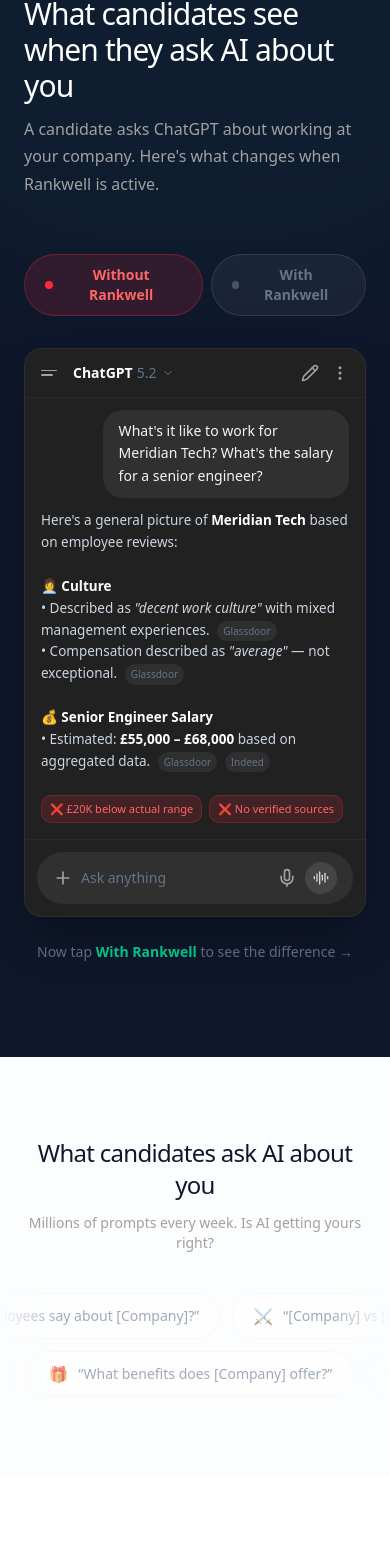
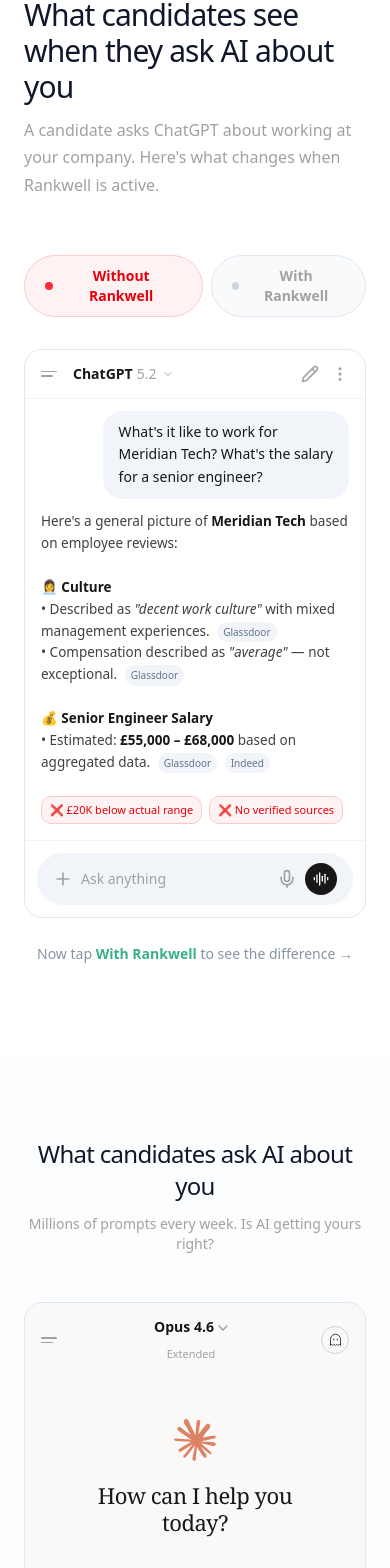
Before and after one commit to troy-samuels/employer-brand-os, a Next.js app in the folder frontend/: page / in a window 390 px wide. Shown: the part 1631-3199 px from the top of the page. Built offline with nearby package versions, Linux system fonts and the light colour scheme.

Commit message:
Improve mobile layout and landing visuals

```diff
--- a/frontend/src/app/index/page.tsx
+++ b/frontend/src/app/index/page.tsx
@@ -293,7 +293,7 @@
                 {/* Full table */}
                 <div className="rounded-2xl border border-slate-200 bg-white overflow-hidden">
                   {/* Table header */}
-                  <div className="grid grid-cols-[3rem_1fr_5rem_5rem_5rem_5rem_5rem_4rem] gap-2 px-5 py-3 border-b border-neutral-100 bg-slate-50/80 text-xs font-semibold text-slate-500">
+                  <div className="grid grid-cols-[3rem_1fr_4rem] gap-2 px-4 py-3 border-b border-neutral-100 bg-slate-50/80 text-xs font-semibold text-slate-500 sm:grid-cols-[3rem_1fr_5rem_5rem_5rem_5rem_5rem_4rem] sm:px-5">
                     <span>#</span>
                     <span>Company</span>
                     <span className="text-center hidden sm:block">Careers</span>
@@ -309,7 +309,7 @@
                     <Link
                       key={company.company_slug}
                       href={`/company/${company.company_slug}`}
-                      className="grid grid-cols-[3rem_1fr_5rem_5rem_5rem_5rem_5rem_4rem] gap-2 px-5 py-3.5 border-b border-neutral-50 hover:bg-slate-50/50 transition-colors items-center group"
+                      className="grid grid-cols-[3rem_1fr_4rem] gap-2 px-4 py-3.5 border-b border-neutral-50 transition-colors items-center group hover:bg-slate-50/50 sm:grid-cols-[3rem_1fr_5rem_5rem_5rem_5rem_5rem_4rem] sm:px-5"
                     >
                       <span className="text-sm font-medium text-slate-400 tabular-nums">
                         {i + 1}
--- a/frontend/src/components/landing/prompt-intelligence.tsx
+++ b/frontend/src/components/landing/prompt-intelligence.tsx
@@ -1,55 +1,88 @@
 /**
  * @module components/landing/prompt-intelligence
- * Infinite marquee of candidate prompt categories.
+ * Mock AI chat idle screen styled after Claude — prompts cycle
+ * through the input bar as if a candidate is typing questions.
  */
 
 "use client";
 
+import { useCallback, useEffect, useRef, useState } from "react";
 import { motion } from "framer-motion";
+import { Plus, Mic, AudioLines } from "lucide-react";
+import Image from "next/image";
 
 const PROMPTS = [
-  { emoji: "💰", query: "What's the salary at [Company]?" },
-  { emoji: "🏢", query: "What's it like to work at [Company]?" },
-  { emoji: "🎁", query: "What benefits does [Company] offer?" },
-  { emoji: "🏠", query: "Does [Company] allow remote work?" },
-  { emoji: "🎯", query: "What's the interview process at [Company]?" },
-  { emoji: "📈", query: "Is there career growth at [Company]?" },
-  { emoji: "⭐", query: "What do employees say about [Company]?" },
-  { emoji: "⚔️", query: "[Company] vs [Competitor] — who's better?" },
+  "What's the salary for engineers at Stripe?",
+  "What's it like to work at Stripe?",
+  "What benefits does Stripe offer in London?",
+  "Does Stripe allow remote work?",
+  "What's the interview process at Stripe?",
+  "Is there career growth at Stripe?",
+  "What do employees say about Stripe?",
+  "Stripe vs Revolut — who pays better?",
 ];
 
-function MarqueeRow({ reverse = false }: { reverse?: boolean }) {
-  const items = [...PROMPTS, ...PROMPTS]; // duplicate for seamless loop
+const TYPE_SPEED = 45;
+const ERASE_SPEED = 20;
+const PAUSE_AFTER_TYPE = 2200;
+const PAUSE_AFTER_ERASE = 400;
+
+export default function PromptIntelligence() {
+  const [displayed, setDisplayed] = useState("");
+  const [isTyping, setIsTyping] = useState(true);
+  const indexRef = useRef(0);
+  const charRef = useRef(0);
+  const phaseRef = useRef<"typing" | "pausing" | "erasing" | "waiting">("typing");
+  const timerRef = useRef<ReturnType<typeof setTimeout> | null>(null);
+
+  const tick = useCallback(() => {
+    const prompt = PROMPTS[indexRef.current] ?? "";
+
+    if (phaseRef.current === "typing") {
+      if (charRef.current < prompt.length) {
+        charRef.current += 1;
+        setDisplayed(prompt.slice(0, charRef.current));
+        setIsTyping(true);
+        timerRef.current = setTimeout(tick, TYPE_SPEED + Math.random() * 30);
+      } else {
+        phaseRef.current = "pausing";
+        setIsTyping(false);
+        timerRef.current = setTimeout(tick, PAUSE_AFTER_TYPE);
+      }
+    } else if (phaseRef.current === "pausing") {
+      phaseRef.current = "erasing";
+      setIsTyping(true);
+      timerRef.current = setTimeout(tick, ERASE_SPEED);
+    } else if (phaseRef.current === "erasing") {
+      if (charRef.current > 0) {
+        charRef.current -= 1;
+        setDisplayed(prompt.slice(0, charRef.current));
+        timerRef.current = setTimeout(tick, ERASE_SPEED);
+      } else {
+        phaseRef.current = "waiting";
+        setIsTyping(false);
+        timerRef.current = setTimeout(tick, PAUSE_AFTER_ERASE);
+      }
+    } else if (phaseRef.current === "waiting") {
+      indexRef.current = (indexRef.current + 1) % PROMPTS.length;
+      charRef.current = 0;
+      phaseRef.current = "typing";
+      setIsTyping(true);
+      timerRef.current = setTimeout(tick, TYPE_SPEED);
+    }
+  }, []);
+
+  useEffect(() => {
+    timerRef.current = setTimeout(tick, 800);
+    return () => {
+      if (timerRef.current) clearTimeout(timerRef.current);
+    };
+  }, [tick]);
+
+  const showCursor = isTyping || (!isTyping && displayed.length > 0);
 
   return (
-    <div className="relative overflow-hidden" style={{
-      maskImage: "linear-gradient(to right, transparent, black 15%, black 85%, transparent)",
-      WebkitMaskImage: "linear-gradient(to right, transparent, black 15%, black 85%, transparent)",
-    }}>
-      <motion.div
-        className="flex gap-3 w-max"
-        animate={{ x: reverse ? ["0%", "-50%"] : ["-50%", "0%"] }}
-        transition={{
-          x: { repeat: Infinity, repeatType: "loop", duration: 30, ease: "linear" },
-        }}
-      >
-        {items.map((p, i) => (
-          <div
-            key={`${p.query}-${i}`}
-            className="shrink-0 flex items-center gap-2.5 rounded-full border border-neutral-100 bg-white px-5 py-2.5 text-sm text-neutral-500 opacity-60 hover:opacity-100 transition-opacity duration-200"
-          >
-            <span className="text-base">{p.emoji}</span>
-            <span>&ldquo;{p.query}&rdquo;</span>
-          </div>
-        ))}
-      </motion.div>
-    </div>
-  );
-}
-
-export default function PromptIntelligence() {
-  return (
-    <section className="py-20 lg:py-24 bg-neutral-50/40 overflow-hidden">
+    <section className="py-20 lg:py-24 bg-neutral-50/40">
       <div className="mx-auto max-w-[1200px] px-6 lg:px-12">
         <motion.h2
           className="text-2xl lg:text-3xl font-medium text-neutral-950 text-center mb-3"
@@ -62,7 +95,7 @@
           What candidates ask AI about you
         </motion.h2>
         <motion.p
-          className="text-sm text-neutral-400 text-center mb-10"
+          className="text-sm text-neutral-400 text-center mb-12"
           initial={{ opacity: 0 }}
           whileInView={{ opacity: 1 }}
           viewport={{ once: true }}
@@ -70,11 +103,90 @@
         >
           Millions of prompts every week. Is AI getting yours right?
         </motion.p>
-      </div>
 
-      <div className="space-y-3">
-        <MarqueeRow />
-        <MarqueeRow reverse />
+        {/* Mock AI chat — Claude style */}
+        <motion.div
+          className="mx-auto max-w-md"
+          initial={{ opacity: 0, y: 16 }}
+          whileInView={{ opacity: 1, y: 0 }}
+          viewport={{ once: true }}
+          transition={{ delay: 0.15, type: "spring", stiffness: 200, damping: 20 }}
+        >
+          <div className="rounded-2xl border border-neutral-200 bg-[#FAF9F7] overflow-hidden" style={{ fontFamily: 'system-ui, -apple-system, "Segoe UI", Roboto, Helvetica, Arial, sans-serif' }}>
+            {/* Header bar */}
+            <div className="flex items-center justify-between px-4 py-3">
+              <div className="flex flex-col gap-[3px] w-5 h-5 justify-center">
+                <span className="w-4 h-[1.5px] bg-neutral-400 rounded-full" />
+                <span className="w-3 h-[1.5px] bg-neutral-400 rounded-full" />
+              </div>
+              <div className="flex items-center gap-1.5">
+                <div className="text-center">
+                  <div className="flex items-center gap-1">
+                    <span className="text-[14px] font-semibold text-neutral-900">Opus 4.6</span>
+                    <svg width="10" height="6" viewBox="0 0 10 6" className="text-neutral-400 mt-0.5">
+                      <path d="M1 1L5 5L9 1" stroke="currentColor" strokeWidth="1.5" strokeLinecap="round" strokeLinejoin="round" fill="none" />
+                    </svg>
+                  </div>
+                  <span className="text-[11px] text-neutral-400">Extended</span>
+                </div>
+              </div>
+              <div className="w-7 h-7 rounded-full border-[1.5px] border-neutral-300 flex items-center justify-center">
+                <svg width="15" height="15" viewBox="0 0 24 24" fill="none" className="text-neutral-700">
+                  <path d="M12 2C7.58 2 4 5.58 4 10v10l2-2 2 2 2-2 2 2 2-2 2 2 2-2 2 2V10c0-4.42-3.58-8-8-8z" stroke="currentColor" strokeWidth="1.6" fill="none" />
+                  <circle cx="9" cy="10.5" r="1.25" fill="currentColor" />
+                  <circle cx="15" cy="10.5" r="1.25" fill="currentColor" />
+                </svg>
+              </div>
+            </div>
+
+            {/* Chat body — idle greeting */}
+            <div className="flex flex-col items-center justify-center px-6 pt-10 pb-10">
+              <Image
+                src="/logos/claude-starburst.svg"
+                alt=""
+                width={44}
+                height={44}
+                className="opacity-90"
+              />
+              <h3
+                className="mt-5 text-[22px] font-normal text-neutral-900 text-center leading-tight"
+                style={{ letterSpacing: "-0.02em", fontFamily: 'Georgia, "Times New Roman", Times, serif' }}
+              >
+                How can I help you
+                <br />
+                today?
+              </h3>
+            </div>
+
+            {/* Input bar */}
+            <div className="px-4 pb-4">
+              <div className="rounded-2xl border border-neutral-200 bg-white px-4 py-3">
+                <div className="min-h-[1.5rem] text-[15px] text-neutral-900 mb-3">
+                  {displayed}
+                  {showCursor && (
+                    <motion.span
+                      className="inline-block w-[2px] h-[17px] bg-neutral-900 ml-0.5 align-middle"
+                      animate={{ opacity: [1, 0] }}
+                      transition={{ duration: 0.5, repeat: Infinity }}
+                    />
+                  )}
+                  {!displayed && !isTyping && (
+                    <span className="text-neutral-400">Ask about any employer...</span>
+                  )}
+                </div>
+                <div className="flex items-center justify-between">
+                  <Plus className="w-5 h-5 text-neutral-400" />
+                  <div className="flex items-center gap-2">
+                    <Mic className="w-5 h-5 text-neutral-400" />
+                    <div className="w-8 h-8 rounded-full bg-neutral-900 flex items-center justify-center">
+                      <AudioLines className="w-4 h-4 text-white" />
+                    </div>
+                  </div>
+                </div>
+              </div>
+            </div>
+          </div>
+        </motion.div>
       </div>
     </section>
   );
--- a/frontend/src/components/landing/testimonials.tsx
+++ b/frontend/src/components/landing/testimonials.tsx
@@ -44,56 +44,56 @@
 
 const WITHOUT_TOKENS: Token[] = tokensFrom([
   { text: "Here's a general picture of " },
-  { text: "Meridian Tech", className: "font-semibold text-white" },
+  { text: "Meridian Tech", className: "font-semibold text-neutral-900" },
   { text: " based on employee reviews:\n\n" },
-  { text: "👩‍💼 Culture\n", className: "font-semibold text-white" },
+  { text: "👩‍💼 Culture\n", className: "font-semibold text-neutral-900" },
   { text: "• Described as " },
   { text: "\"decent work culture\"", className: "italic" },
   { text: " with mixed management experiences. " },
-  { text: "Glassdoor", className: "inline-flex items-center ml-1 px-1.5 py-0.5 bg-[#2f2f2f] rounded-full text-[10px] text-neutral-500 font-medium" },
+  { text: "Glassdoor", className: "inline-flex items-center ml-1 px-1.5 py-0.5 bg-neutral-100 rounded-full text-[10px] text-neutral-500 font-medium" },
   { text: "\n" },
   { text: "• Compensation described as " },
   { text: "\"average\"", className: "italic" },
   { text: " — not exceptional. " },
-  { text: "Glassdoor", className: "inline-flex items-center ml-1 px-1.5 py-0.5 bg-[#2f2f2f] rounded-full text-[10px] text-neutral-500 font-medium" },
+  { text: "Glassdoor", className: "inline-flex items-center ml-1 px-1.5 py-0.5 bg-neutral-100 rounded-full text-[10px] text-neutral-500 font-medium" },
   { text: "\n\n" },
-  { text: "💰 Senior Engineer Salary\n", className: "font-semibold text-white" },
+  { text: "💰 Senior Engineer Salary\n", className: "font-semibold text-neutral-900" },
   { text: "• Estimated: " },
-  { text: "£55,000 – £68,000", className: "font-semibold text-white" },
+  { text: "£55,000 – £68,000", className: "font-semibold text-neutral-900" },
   { text: " based on aggregated data. " },
-  { text: "Glassdoor", className: "inline-flex items-center ml-1 px-1.5 py-0.5 bg-[#2f2f2f] rounded-full text-[10px] text-neutral-500 font-medium" },
+  { text: "Glassdoor", className: "inline-flex items-center ml-1 px-1.5 py-0.5 bg-neutral-100 rounded-full text-[10px] text-neutral-500 font-medium" },
   { text: " " },
-  { text: "Indeed", className: "inline-flex items-center ml-1 px-1.5 py-0.5 bg-[#2f2f2f] rounded-full text-[10px] text-neutral-500 font-medium" },
+  { text: "Indeed", className: "inline-flex items-center ml-1 px-1.5 py-0.5 bg-neutral-100 rounded-full text-[10px] text-neutral-500 font-medium" },
   { text: "\n\n" },
-  { text: "❌ £20K below actual range", className: "text-[11px] px-2 py-1 bg-red-500/15 border border-red-500/25 rounded-lg text-red-400 font-medium inline-block" },
+  { text: "❌ £20K below actual range", className: "text-[11px] px-2 py-1 bg-red-50 border border-red-200 rounded-lg text-red-600 font-medium inline-block" },
   { text: "  " },
-  { text: "❌ No verified sources", className: "text-[11px] px-2 py-1 bg-red-500/15 border border-red-500/25 rounded-lg text-red-400 font-medium inline-block" },
+  { text: "❌ No verified sources", className: "text-[11px] px-2 py-1 bg-red-50 border border-red-200 rounded-lg text-red-600 font-medium inline-block" },
 ]);
 
 const WITH_TOKENS: Token[] = tokensFrom([
   { text: "Here's a detailed overview of " },
-  { text: "Meridian Tech", className: "font-semibold text-white" },
+  { text: "Meridian Tech", className: "font-semibold text-neutral-900" },
   { text: " based on verified employer data:\n\n" },
-  { text: "👩‍💼 Culture\n", className: "font-semibold text-white" },
+  { text: "👩‍💼 Culture\n", className: "font-semibold text-neutral-900" },
   { text: "• " },
-  { text: "Remote-first", className: "font-semibold text-white" },
+  { text: "Remote-first", className: "font-semibold text-neutral-900" },
   { text: " with optional London office. Strong autonomy, transparent leadership. " },
-  { text: "✓ meridiantech.com", className: "inline-flex items-center ml-1 px-1.5 py-0.5 bg-emerald-500/10 border border-emerald-500/20 rounded-full text-[10px] text-emerald-400 font-medium" },
+  { text: "✓ meridiantech.com", className: "inline-flex items-center ml-1 px-1.5 py-0.5 bg-emerald-50 border border-emerald-200 rounded-full text-[10px] text-emerald-600 font-medium" },
   { text: "\n" },
   { text: "• Benefits: " },
-  { text: "private healthcare, £2K learning budget, 30 days holiday", className: "font-semibold text-white" },
+  { text: "private healthcare, £2K learning budget, 30 days holiday", className: "font-semibold text-neutral-900" },
   { text: ". " },
-  { text: "✓ meridiantech.com", className: "inline-flex items-center ml-1 px-1.5 py-0.5 bg-emerald-500/10 border border-emerald-500/20 rounded-full text-[10px] text-emerald-400 font-medium" },
+  { text: "✓ meridiantech.com", className: "inline-flex items-center ml-1 px-1.5 py-0.5 bg-emerald-50 border border-emerald-200 rounded-full text-[10px] text-emerald-600 font-medium" },
   { text: "\n\n" },
-  { text: "💰 Senior Engineer Salary\n", className: "font-semibold text-white" },
+  { text: "💰 Senior Engineer Salary\n", className: "font-semibold text-neutral-900" },
   { text: "• Published range: " },
-  { text: "£75,000 – £95,000", className: "font-semibold text-white" },
+  { text: "£75,000 – £95,000", className: "font-semibold text-neutral-900" },
   { text: " base + equity + bonus. " },
-  { text: "✓ meridiantech.com/careers", className: "inline-flex items-center ml-1 px-1.5 py-0.5 bg-emerald-500/10 border border-emerald-500/20 rounded-full text-[10px] text-emerald-400 font-medium" },
+  { text: "✓ meridiantech.com/careers", className: "inline-flex items-center ml-1 px-1.5 py-0.5 bg-emerald-50 border border-emerald-200 rounded-full text-[10px] text-emerald-600 font-medium" },
   { text: "\n\n" },
-  { text: "✓ Verified 2 days ago", className: "text-[11px] px-2 py-1 bg-emerald-500/15 border border-emerald-500/25 rounded-lg text-emerald-400 font-medium inline-block" },
+  { text: "✓ Verified 2 days ago", className: "text-[11px] px-2 py-1 bg-emerald-50 border border-emerald-200 rounded-lg text-emerald-600 font-medium inline-block" },
   { text: "  " },
-  { text: "✓ Employer confirmed", className: "text-[11px] px-2 py-1 bg-emerald-500/15 border border-emerald-500/25 rounded-lg text-emerald-400 font-medium inline-block" },
+  { text: "✓ Employer confirmed", className: "text-[11px] px-2 py-1 bg-emerald-50 border border-emerald-200 rounded-lg text-emerald-600 font-medium inline-block" },
 ]);
 
 /** Split compound tokens into individual words for streaming. */
@@ -126,7 +126,7 @@
         {[0, 1, 2].map((i) => (
           <motion.span
             key={i}
-            className="w-2 h-2 rounded-full bg-neutral-500"
+            className="w-2 h-2 rounded-full bg-neutral-400"
             animate={{ opacity: [0.3, 1, 0.3] }}
             transition={{
               duration: 1,
@@ -175,7 +175,7 @@
 
   return (
     <div className="px-4 pb-4">
-      <p className="text-[13.5px] text-neutral-300 leading-relaxed whitespace-pre-wrap">
+      <p className="text-[13.5px] text-neutral-700 leading-relaxed whitespace-pre-wrap">
         {tokens.slice(0, visibleCount).map((t, i) => (
           <span key={i} className={t.className}>
             {t.text}
@@ -183,7 +183,7 @@
         ))}
         {visibleCount < tokens.length && (
           <motion.span
-            className="inline-block w-[2px] h-[14px] bg-neutral-400 ml-0.5 align-middle"
+            className="inline-block w-[2px] h-[14px] bg-neutral-900 ml-0.5 align-middle"
             animate={{ opacity: [1, 0] }}
             transition={{ duration: 0.5, repeat: Infinity }}
           />
@@ -199,16 +199,16 @@
 
 function ChatGPTHeader() {
   return (
-    <div className="flex items-center justify-between px-4 py-3 border-b border-white/[0.04]">
+    <div className="flex items-center justify-between px-4 py-3 border-b border-neutral-100">
       <div className="flex items-center gap-3">
         <div className="flex flex-col gap-[3px] w-5 h-5 justify-center">
           <span className="w-4 h-[1.5px] bg-neutral-400 rounded-full" />
           <span className="w-3 h-[1.5px] bg-neutral-400 rounded-full" />
         </div>
         <div className="flex items-center gap-1">
-          <span className="text-[14px] font-semibold text-white">ChatGPT</span>
-          <span className="text-[14px] text-neutral-500">5.2</span>
-          <ChevronDown className="w-3 h-3 text-neutral-500 ml-0.5" />
+          <span className="text-[14px] font-semibold text-neutral-900">ChatGPT</span>
+          <span className="text-[14px] text-neutral-400">5.2</span>
+          <ChevronDown className="w-3 h-3 text-neutral-400 ml-0.5" />
         </div>
       </div>
       <div className="flex items-center gap-3">
@@ -222,8 +222,8 @@
 function UserMessage({ text }: { text: string }) {
   return (
     <div className="flex justify-end px-4 py-3">
-      <div className="max-w-[80%] bg-[#303030] rounded-[20px] px-4 py-2.5">
-        <p className="text-[14px] text-neutral-100 leading-relaxed">{text}</p>
+      <div className="max-w-[80%] bg-neutral-100 rounded-[20px] px-4 py-2.5">
+        <p className="text-[14px] text-neutral-900 leading-relaxed">{text}</p>
       </div>
     </div>
   );
@@ -231,15 +231,15 @@
 
 function ChatGPTInputBar() {
   return (
-    <div className="px-3 py-3 border-t border-white/[0.04]">
-      <div className="flex items-center gap-2 bg-[#303030] rounded-full px-4 py-2.5">
+    <div className="px-3 py-3 border-t border-neutral-100">
+      <div className="flex items-center gap-2 bg-neutral-100 rounded-full px-4 py-2.5">
         <Plus className="w-5 h-5 text-neutral-400 shrink-0" />
-        <span className="flex-1 text-[14px] text-neutral-500">
+        <span className="flex-1 text-[14px] text-neutral-400">
           Ask anything
         </span>
         <Mic className="w-5 h-5 text-neutral-400 shrink-0" />
-        <div className="w-8 h-8 rounded-full bg-white/10 flex items-center justify-center shrink-0">
-          <AudioLines className="w-4 h-4 text-neutral-300" />
+        <div className="w-8 h-8 rounded-full bg-neutral-900 flex items-center justify-center shrink-0">
+          <AudioLines className="w-4 h-4 text-white" />
         </div>
       </div>
     </div>
@@ -302,11 +302,8 @@
     <section
       ref={sectionRef}
       id="testimonials"
-      className="py-24 lg:py-32 bg-slate-900 relative overflow-hidden"
+      className="py-24 lg:py-32 bg-white relative overflow-hidden border-t border-neutral-100"
     >
-      {/* Ambient glow */}
-      <div className="absolute top-0 left-1/2 -translate-x-1/2 w-[600px] h-[400px] bg-brand-accent/5 rounded-full blur-3xl" />
-
       <div className="relative max-w-[1200px] mx-auto px-6 lg:px-12">
         {/* Section header */}
         <motion.div
@@ -316,10 +313,10 @@
           viewport={{ once: true, margin: "-80px" }}
           transition={{ type: "spring", stiffness: 200, damping: 20 }}
         >
-          <p className="overline text-brand-accent-light mb-3">
+          <p className="overline text-brand-accent mb-3">
             The difference
           </p>
-          <h2 className="text-3xl lg:text-4xl font-medium text-white max-w-2xl" style={{ letterSpacing: "-0.03em" }}>
+          <h2 className="text-3xl lg:text-4xl font-medium text-neutral-950 max-w-2xl" style={{ letterSpacing: "-0.03em" }}>
             What candidates see when they ask AI about you
           </h2>
           <p className="text-neutral-400 mt-3 max-w-xl">
@@ -335,14 +332,14 @@
             className={cn(
               "flex items-center gap-2 px-5 py-2.5 rounded-full text-sm font-semibold transition-all duration-200",
               mode === "without"
-                ? "bg-red-500/15 text-red-400 border border-red-500/30"
-                : "bg-white/5 text-neutral-500 border border-white/10 hover:text-neutral-300"
+                ? "bg-red-50 text-red-600 border border-red-200"
+                : "bg-neutral-50 text-neutral-400 border border-neutral-200 hover:text-neutral-600"
             )}
           >
             <span
               className={cn(
                 "w-2 h-2 rounded-full",
-                mode === "without" ? "bg-red-500" : "bg-neutral-600"
+                mode === "without" ? "bg-red-500" : "bg-neutral-300"
               )}
             />
             Without Rankwell
@@ -352,14 +349,14 @@
             className={cn(
               "flex items-center gap-2 px-5 py-2.5 rounded-full text-sm font-semibold transition-all duration-200",
               mode === "with"
-                ? "bg-emerald-500/15 text-emerald-400 border border-emerald-500/30"
-                : "bg-white/5 text-neutral-500 border border-white/10 hover:text-neutral-300"
+                ? "bg-emerald-50 text-emerald-600 border border-emerald-200"
+                : "bg-neutral-50 text-neutral-400 border border-neutral-200 hover:text-neutral-600"
             )}
           >
             <span
               className={cn(
                 "w-2 h-2 rounded-full",
-                mode === "with" ? "bg-emerald-500" : "bg-neutral-600"
+                mode === "with" ? "bg-emerald-500" : "bg-neutral-300"
               )}
             />
             With Rankwell
@@ -376,10 +373,10 @@
         >
           <div
             className={cn(
-              "rounded-2xl bg-[#212121] overflow-hidden shadow-2xl transition-all duration-500",
+              "rounded-2xl bg-white overflow-hidden transition-all duration-500",
               mode === "with"
-                ? "border border-emerald-500/15 shadow-emerald-900/10"
-                : "border border-white/[0.06] shadow-black/40"
+                ? "border border-emerald-200"
+                : "border border-neutral-200"
             )}
           >
             <ChatGPTHeader />
@@ -435,7 +432,7 @@
               Now tap{" "}
               <button
                 onClick={() => handleToggle("with")}
-                className="text-emerald-400 font-semibold hover:underline"
+                className="text-emerald-600 font-semibold hover:underline"
               >
                 With Rankwell
               </button>{" "}
@@ -444,7 +441,7 @@
           )}
           {phase === "done" && mode === "with" && (
             <motion.p
-              className="text-center text-sm text-emerald-400/70 mt-6"
+              className="text-center text-sm text-emerald-600/70 mt-6"
               initial={{ opacity: 0, y: 8 }}
               animate={{ opacity: 1, y: 0 }}
               exit={{ opacity: 0 }}
```
Also changed, not shown: frontend/src/app/layout.tsx (+7 -1 lines), frontend/src/components/landing/cta.tsx (+4 -4 lines), frontend/public/logos/claude-starburst.svg (added).
